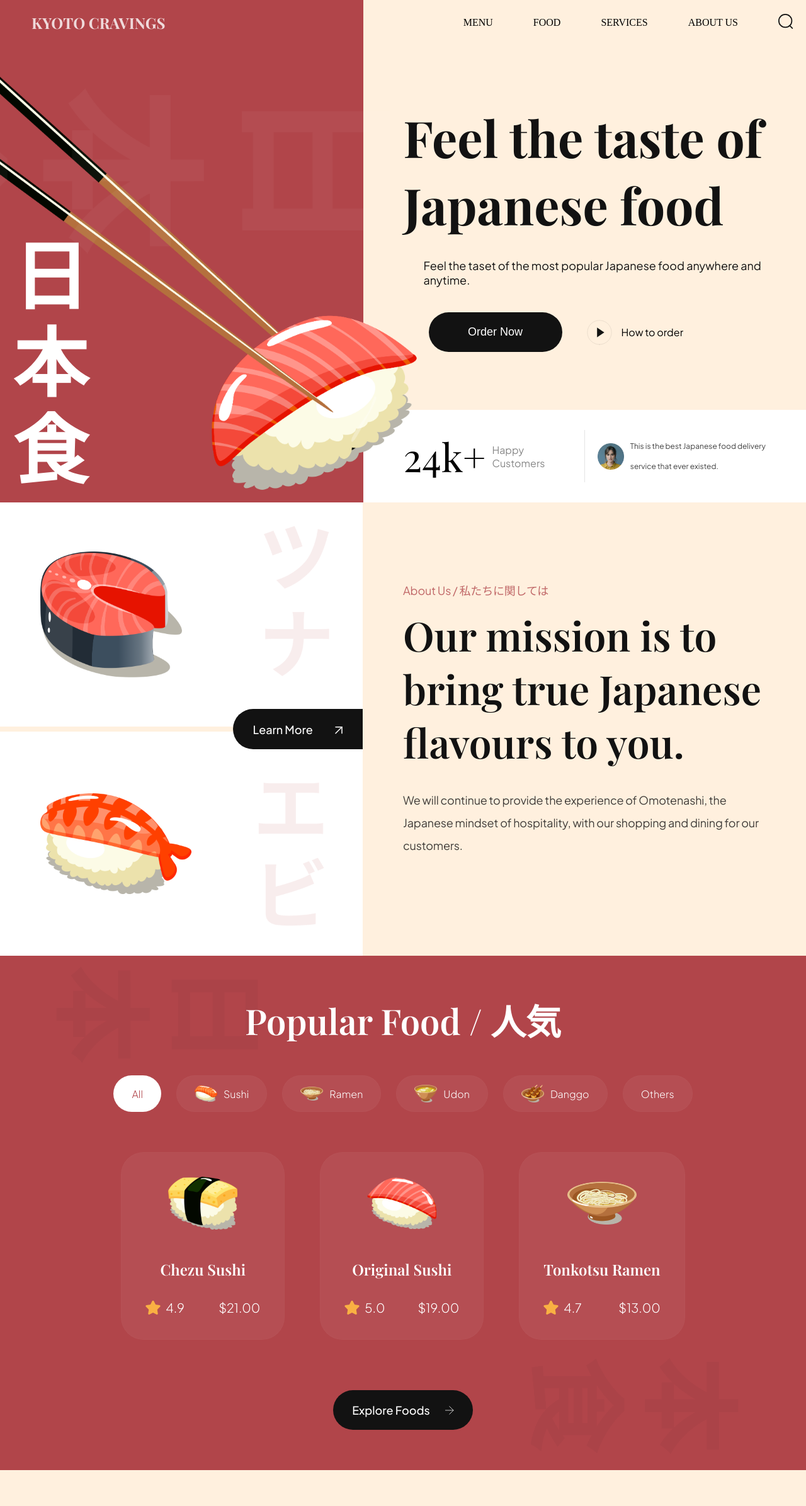
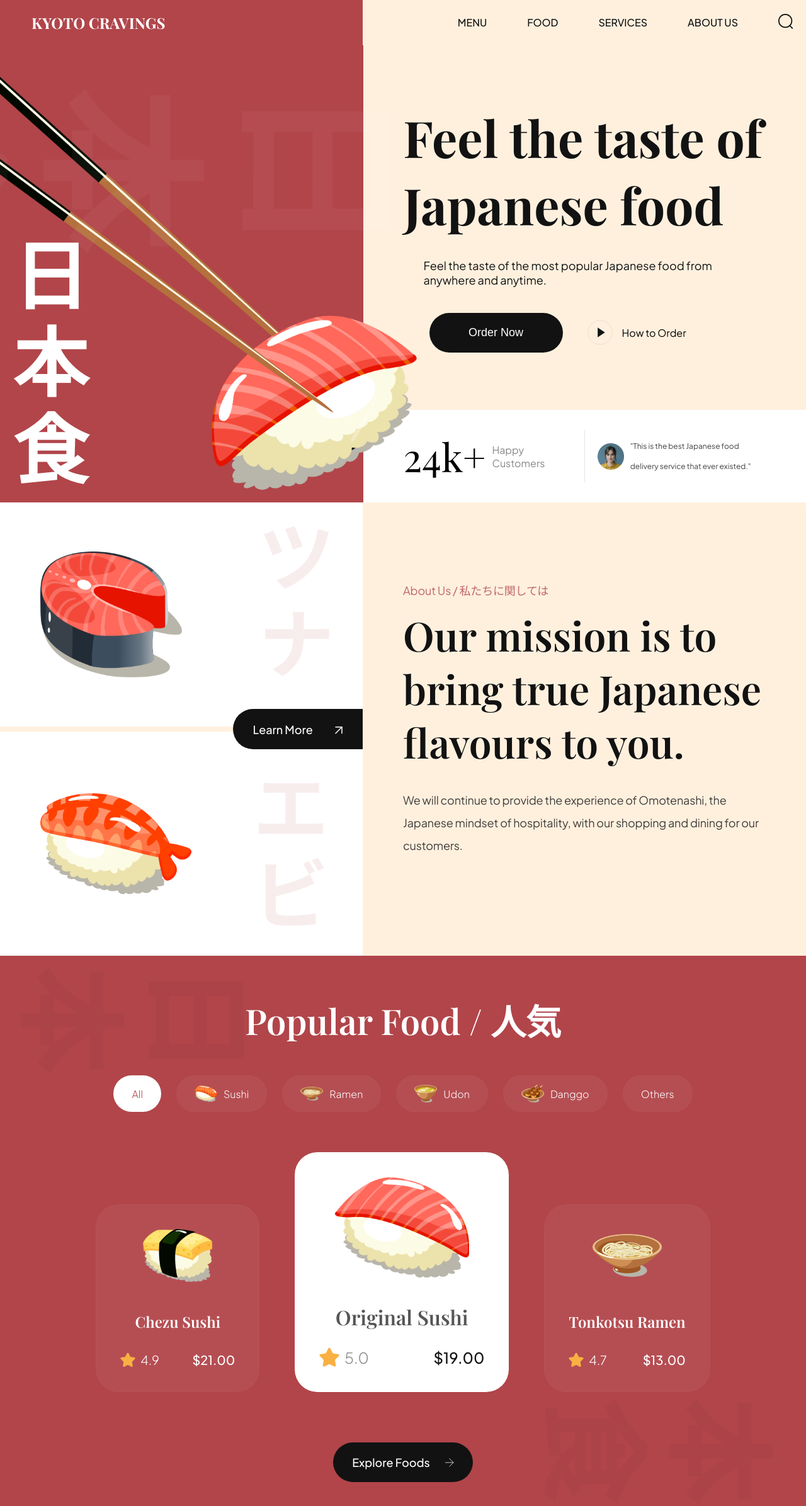
Before and after one commit to iyngraha/web-project, a website built with Vite: page index.html in a window 1280 px wide. Shown: the whole page at 63% size. Before the commit the page ends 2335 px from the top, so only its background shows below. Built offline with nearby package versions, Linux system fonts and the light colour scheme.

Commit message:
initial commit

```diff
--- a/css/sections/header.css
+++ b/css/sections/header.css
@@ -27,9 +27,10 @@
   color: #fff;
   opacity: 0.8;
 }
-.header__menu, .header__menu-mobile {
+.header__menu,
+.header__menu-mobile {
   padding: 20px;
-    flex: 1.236;
+  flex: 1.238;
   display: flex;
   align-items: center;
   justify-content: flex-end;
@@ -40,8 +41,8 @@
 
 .header__menu li {
   font-weight: 500;
-    font-family: const(--plus-jakarta-sans);
-    color: const(--secondary-color);
+  font-family: var(--plus-jakarta-sans);
+  color: var(--secondary-color);
   font-size: 16px;
   text-transform: uppercase;
   line-height: 20px;
--- a/css/sections/hero.css
+++ b/css/sections/hero.css
@@ -72,7 +72,7 @@
 }
 
 .hero-content__buttons {
-  margin: 40px 0 0 40px;
+  margin: 41px 0 0 41px;
 
   display: flex;
   flex-wrap: wrap;
--- a/css/sections/popular.css
+++ b/css/sections/popular.css
@@ -163,7 +163,33 @@
 
 .popular-foods__card-price {
   font-size: 20px;
-  font-weight: 300;
+  font-weight: 500;
   font-family: var(--plus-jakarta-sans);
   color: #fff;
 }
+
+.popular-foods__card.active-card {
+  background: #fff;
+  min-width: 340px;
+}
+
+.popular-foods__card.active-card .popular-foods__card-image {
+  width: 214px;
+  height: 160px;
+}
+.popular-foods__card.active-card .popular-foods__card-title {
+  color: var(--black-500);
+  font-size: 32px;
+}
+.popular-foods__card.active-card .popular-foods__card-rating img {
+  width: 32px;
+  height: 32px;
+}
+.popular-foods__card.active-card .popular-foods__card-rating p {
+  font-size: 24px;
+  color: var(--gray-100);
+}
+.popular-foods__card.active-card .popular-foods__card-price {
+  font-size: 24px;
+  color: var(--secondary-color);
+}
--- a/index.html
+++ b/index.html
@@ -1,6 +1,5 @@
 <!DOCTYPE html>
 <html lang="en">
-
   <head>
     <meta charset="UTF-8" />
     <meta http-equiv="X-UA-Compatible" content="IE=edge" />
@@ -14,11 +13,11 @@
     <header>
       <nav class="header__nav">
         <div class="header__logo">
-        <h4>Kyoto Cravings</h4>
+          <h4 data-aos="fade-down">Kyoto Cravings</h4>
           <div class="header__logo-overlay"></div>
         </div>
 
-      <ul class="header__menu">
+        <ul class="header__menu" data-aos="fade-down">
           <li>
             <a href="#menu">Menu</a>
           </li>
@@ -35,7 +34,7 @@
             <img src="assets/search.svg" alt="search" />
           </li>
         </ul>
-      <ul class="header__menu-mobile">
+        <ul class="header__menu-mobile" data-aos="fade-down">
           <li>
             <img src="assets/menu.svg" alt="menu" />
           </li>
@@ -45,8 +44,8 @@
 
     <section class="hero">
       <div class="hero-image">
-      <img src="assets/sushi-1.png" alt="sushi" />
-      <h2>
+        <img src="assets/sushi-1.png" alt="sushi" data-aos="fade-up" />
+        <h2 data-aos="fade-up">
           日 <br />
           本 <br />
           食 <br />
@@ -55,10 +54,10 @@
       </div>
 
       <div class="hero-content">
-      <div class="hero-content-info">
+        <div class="hero-content-info" data-aos="fade-left">
           <h1>Feel the taste of Japanese food</h1>
           <p>
-          Feel the taset of the most popular Japanese food anywhere and
+            Feel the taste of the most popular Japanese food from anywhere and
             anytime.
           </p>
 
@@ -66,11 +65,12 @@
             <button class="hero-content__order-button">Order Now</button>
             <button class="hero-content__play-button">
               <img src="assets/play-circle.svg" alt="play" />
-            How to order
+              How to Order
             </button>
           </div>
         </div>
-      <div class="hero-content__testimonial">
+
+        <div class="hero-content__testimonial" data-aos="fade-up">
           <div class="hero-content__customer flex-center">
             <h4>24<span>k+</span></h4>
             <p>Happy Customers</p>
@@ -78,7 +78,8 @@
           <div class="hero-content__review">
             <img src="assets/user.png" alt="user" />
             <p>
-            This is the best Japanese food delivery service that ever existed.
+              "This is the best Japanese food delivery service that ever
+              existed."
             </p>
           </div>
         </div>
@@ -88,7 +89,7 @@
     <section class="about-us" id="about-us">
       <div class="about-us__image">
         <div class="about-us__image-sushi3">
-        <img src="assets/sushi-3.png" alt="sushi" />
+          <img src="assets/sushi-3.png" alt="sushi" data-aos="fade-right" />
         </div>
         <button class="about-us__button">
           Learn More
@@ -97,11 +98,11 @@
         </button>
 
         <div class="about-us__image-sushi2">
-        <img src="assets/sushi-2.png" alt="sushi" />
+          <img src="assets/sushi-2.png" alt="sushi" data-aos="fade-right" />
         </div>
       </div>
 
-    <div class="about-us__content">
+      <div class="about-us__content" data-aos="fade-left">
         <p class="sushi__subtitle">About Us / 私たちに関しては</p>
         <h3 class="sushi__title">
           Our mission is to bring true Japanese flavours to you.
@@ -115,9 +116,14 @@
     </section>
 
     <section class="popular-foods" id="menu">
-    <h2 class="popular-foods__title">Popular Food / 人気</h2>
+      <h2 class="popular-foods__title" data-aos="flip-up">
+        Popular Food / 人気
+      </h2>
 
-    <div class="popular-foods__filters sushi__hide-scrollbar">
+      <div
+        class="popular-foods__filters sushi__hide-scrollbar"
+        data-aos="fade-up"
+      >
         <button class="popular-foods__filter-btn active">All</button>
         <button class="popular-foods__filter-btn">
           <img src="assets/sushi-9.png" alt="sushi 9" />
@@ -138,9 +144,13 @@
         <button class="popular-foods__filter-btn">Others</button>
       </div>
 
-    <div class="popular-foods__catalogue">
+      <div class="popular-foods__catalogue" data-aos="fade-up">
         <article class="popular-foods__card">
-        <img src="assets/sushi-12.png" alt="sushi-12" class="popular-foods__card-image" />
+          <img
+            src="assets/sushi-12.png"
+            alt="sushi-12"
+            class="popular-foods__card-image"
+          />
           <h4 class="popular-foods__card-title">Chezu Sushi</h4>
 
           <div class="popular-foods__card-details flex-between">
@@ -154,7 +164,11 @@
         </article>
 
         <article class="popular-foods__card active-card">
-        <img src="assets/sushi-11.png" alt="sushi-11" class="popular-foods__card-image" />
+          <img
+            src="assets/sushi-11.png"
+            alt="sushi-11"
+            class="popular-foods__card-image"
+          />
           <h4 class="popular-foods__card-title">Original Sushi</h4>
 
           <div class="popular-foods__card-details flex-between">
@@ -168,7 +182,11 @@
         </article>
 
         <article class="popular-foods__card">
-        <img src="assets/sushi-10.png" alt="sushi-10" class="popular-foods__card-image" />
+          <img
+            src="assets/sushi-10.png"
+            alt="sushi-10"
+            class="popular-foods__card-image"
+          />
           <h4 class="popular-foods__card-title">Tonkotsu Ramen</h4>
 
           <div class="popular-foods__card-details flex-between">
@@ -190,5 +208,4 @@
 
     <script src="js/script.js" type="module"></script>
   </body>
-
 </html>
--- a/js/script.js
+++ b/js/script.js
@@ -1,9 +1,9 @@
 // import images as relative image path won't work with vite/vercel.
-import check from '../assets/check.svg'
-import star from '../assets/star.svg'
-import sushi12 from '../assets/sushi-12.png'
-import sushi11 from '../assets/sushi-11.png'
-import sushi10 from '../assets/sushi-10.png'
+import check from "../assets/check.svg";
+import star from "../assets/star.svg";
+import sushi12 from "../assets/sushi-12.png";
+import sushi11 from "../assets/sushi-11.png";
+import sushi10 from "../assets/sushi-10.png";
 
 import AOS from "aos";
 import "aos/dist/aos.css";
@@ -15,12 +15,12 @@ AOS.init({
 });
 
 const trendingSushis = [
-    'Make Sushi',
-    'Nigiri Sushi',
-    'Oshizushi',
-    'Temaki Sushi',
-    'Uramaki Sushi',
-    'Inari Sushi'
+    "Make Sushi",
+    "Nigiri Sushi",
+    "Oshizushi",
+    "Temaki Sushi",
+    "Uramaki Sushi",
+    "Inari Sushi",
 ];
 
 const trendingDrinks = [
@@ -30,7 +30,7 @@ const trendingDrinks = [
     "Kombu-cha",
     "Aojiru",
     "Mugicha",
-]
+];
 
 const cards = [
     {
@@ -38,7 +38,7 @@ const cards = [
         alt: "sushi-12",
         title: "Chezu Sushi",
         rating: "4.8",
-        price: "$21.00"
+        price: "$21.00",
     },
     {
         imgSrc: sushi11,
@@ -46,13 +46,13 @@ const cards = [
         title: "Originale Sushi",
         rating: "4.8",
         price: "$21.00",
-        active: true
+        active: true,
     },
     {
         imgSrc: sushi10,
         alt: "sushi-10",
         title: "Ramen Legendo",
         rating: "4.8",
-        price: "$21.00"
-    }
+        price: "$21.00",
+    },
 ];
```
Lines whose indentation alone changed are shown as unchanged.
